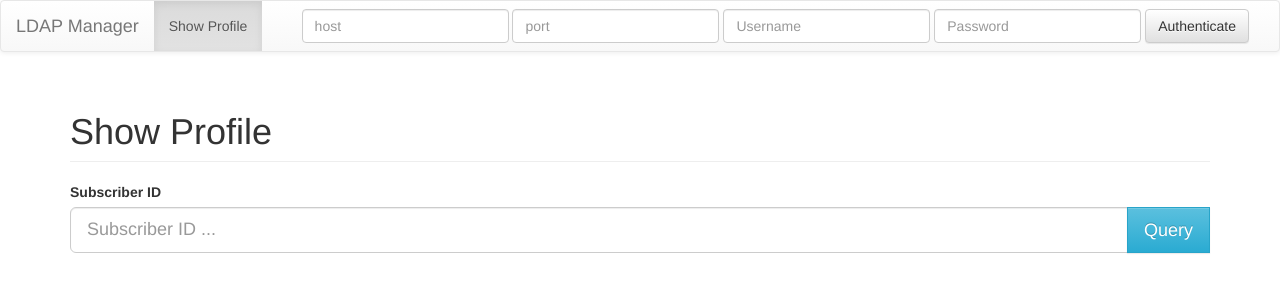
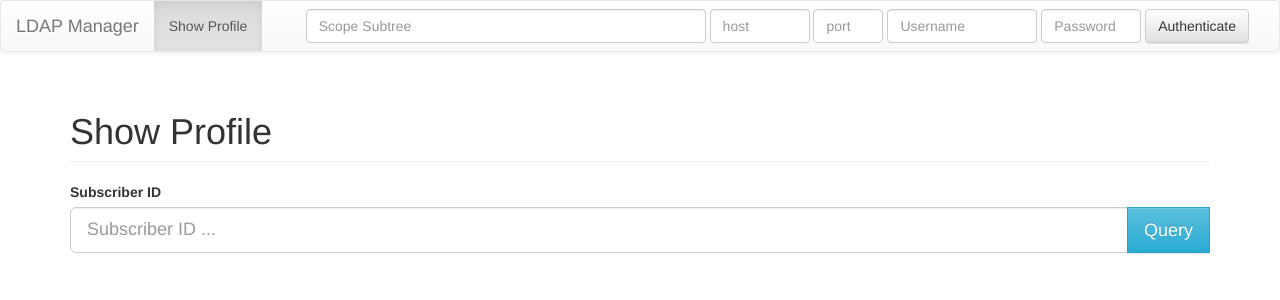
Before and after one commit to mdaif/LDAP-Manager, a Django app: page / in a window 1280 px wide. Shown: the top 300 px of the page. Run offline with Django 3.2, Linux system fonts and the light colour scheme; some libraries are stand-ins or nearby versions.

Commit message:
accepts subtree as an attribute

```diff
--- a/gui/templates/layout.html
+++ b/gui/templates/layout.html
@@ -63,10 +63,16 @@
                 <div id="loggedout">
                     <form class="navbar-form navbar-right" role="search" id="auth_form">
                         <div class="form-group ">
-                            <input type="text" placeholder="host" class="form-control" id="host_address" required>
-                            <input type="number" placeholder="port" class="form-control" id="port_number" required>
-                            <input type="text" class="form-control" placeholder="Username" id="username" required>
-                            <input type="password" class="form-control" placeholder="Password" id="password" required>
+                            <input type="text" placeholder="Scope Subtree" class="form-control" style="width: 400px;"
+                                   id="scope_subtree" required>
+                            <input type="text" placeholder="host" class="form-control" style="width: 100px;"
+                                   id="host_address" required>
+                            <input type="number" placeholder="port" class="form-control" style="width: 70px;"
+                                   id="port_number" required>
+                            <input type="text" class="form-control" placeholder="Username" style="width: 150px;"
+                                   id="username" required>
+                            <input type="password" class="form-control" placeholder="Password" style="width: 100px;"
+                                   id="password" required>
                         </div>
                         <button type="submit" class="btn btn-default">Authenticate</button>
                     </form>
@@ -152,6 +158,7 @@
           method: "POST",
           url: "{% url 'login' %}",
           data: {
+                  scope_subtree : $("#scope_subtree").val(),
                   host_address: $("#host_address").val(),
                   port_number: $("#port_number").val(),
                   username: $("#username").val(),
@@ -167,7 +174,7 @@
             $("#loggedout").hide();
             $("#loggedin").show();
         } else {
-            alert(response.message);
+            alert(formatErrorMessage(response));
         }
       });
     });
@@ -186,7 +193,7 @@ $("#logout").click(function(event){
     if (response.success){
         location.reload();
     } else {
-        alert(response.message);
+        alert(formatErrorMessage(response));
     }
   });
 });
@@ -194,6 +201,7 @@ $("#logout").click(function(event){
 
 {% block extended_js %}{% endblock %}
 
+
 </script>
 
 </body>
--- a/gui/views.py
+++ b/gui/views.py
@@ -25,11 +25,14 @@ class LoginView(View):
                                             'form_error': True}),
                                 content_type="application/json", status=200)
 
-        with LdapHandler(form.cleaned_data['host_address'], form.cleaned_data['port_number'], form.cleaned_data['username'], form.cleaned_data['password']):
+        with LdapHandler(form.cleaned_data['host_address'], form.cleaned_data['port_number'],
+                         form.cleaned_data['username'], form.cleaned_data['password'],
+                         form.cleaned_data['scope_subtree']):
             request.session['username'] = form.cleaned_data['username']
             request.session['password'] = form.cleaned_data['password']
             request.session['host_address'] = form.cleaned_data['host_address']
             request.session['port_number'] = form.cleaned_data['port_number']
+            request.session['scope_subtree'] = form.cleaned_data['scope_subtree']
 
         return HttpResponse(json.dumps({'success': True}), content_type='application/json', status=200)
 
@@ -48,18 +51,20 @@ class SubscriberView(View):
                 json.dumps({'success': False, 'validation_error': True, 'message': form.errors, 'form_error': True}),
                 content_type="application/json", status=200)
 
-        with LdapHandler(request.session['host_address'], request.session['port_number'], request.session['username'], request.session['password']) as ldap_handler:
+        with LdapHandler(request.session['host_address'], request.session['port_number'], request.session['username'],
+                         request.session['password'], request.session['scope_subtree']) as ldap_handler:
             profiles = ldap_handler.search(form.cleaned_data['subscriber_id'])
             return HttpResponse(json.dumps({'success': True, 'profiles': profiles}), content_type="application/json",
                                 status=200)
 
+
 class ProfileAttributeView(View):
     def _change_ldap_profile(self, request, subscriber_id, attributes, not_allowed_msg):
-        subtree = "ou=tedata.net.eg,ou=corporate,ou=email,o=TE Data,c=eg"
-
         try:
-            with LdapHandler(request.session['host_address'], request.session['port_number'], request.session['username'], request.session['password']) as ldap_handler:
-                ldap_handler.change_profile(subscriber_id, subtree, attributes)
+            with LdapHandler(request.session['host_address'], request.session['port_number'],
+                             request.session['username'], request.session['password'],
+                             request.session['scope_subtree']) as ldap_handler:
+                ldap_handler.change_profile(subscriber_id, attributes)
 
         except (ldap.NOT_ALLOWED_ON_RDN, ldap.OBJECT_CLASS_VIOLATION):
             return HttpResponse(json.dumps({'success': False, 'message': not_allowed_msg}),
@@ -86,7 +91,8 @@ class ProfileAttributeView(View):
                 json.dumps({'success': False, 'validation_error': True, 'message': form.errors, 'form_error': True}),
                 content_type="application/json", status=200)
 
-        attributes = [(ldap.MOD_REPLACE, kwargs['attribute'], [form.cleaned_data['attribute_val'].encode('utf-8').strip()])]
+        attributes = [
+            (ldap.MOD_REPLACE, kwargs['attribute'], [form.cleaned_data['attribute_val'].encode('utf-8').strip()])]
         return self._change_ldap_profile(request, kwargs['subscriber_id'], attributes,
                                          "Attribute updating is not allowed")
 
@@ -103,7 +109,9 @@ class ProfileAttributeCreateView(View):
 
         attributes = [(ldap.MOD_ADD, form.cleaned_data['attribute_key'], form.cleaned_data['attribute_val'])]
         try:
-            with LdapHandler(request.session['host_address'], request.session['port_number'], request.session['username'], request.session['password']) as ldap_handler:
+            with LdapHandler(request.session['host_address'], request.session['port_number'],
+                             request.session['username'], request.session['password'],
+                             request.session['scope_subtree']) as ldap_handler:
                 ldap_handler.add_attribute(form.cleaned_data['dn'], attributes)
 
         except (ldap.NOT_ALLOWED_ON_RDN, ldap.OBJECT_CLASS_VIOLATION):
```
Also changed, not shown: gui/forms.py (+9 -3 lines), gui/helpers.py (+10 -7 lines).
